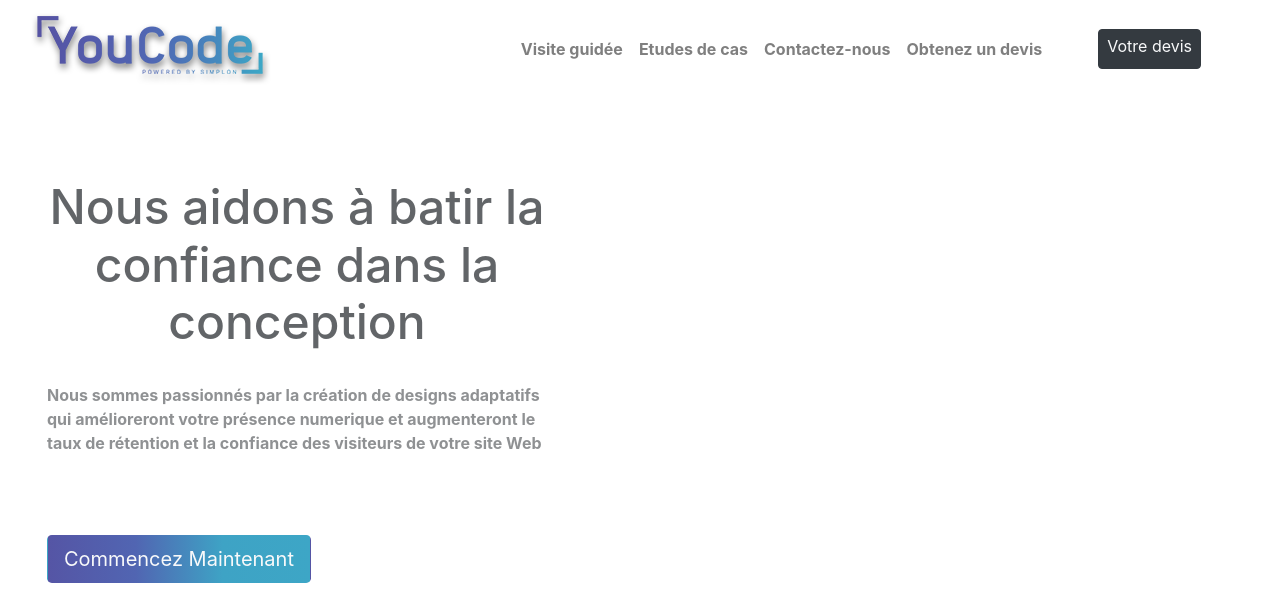
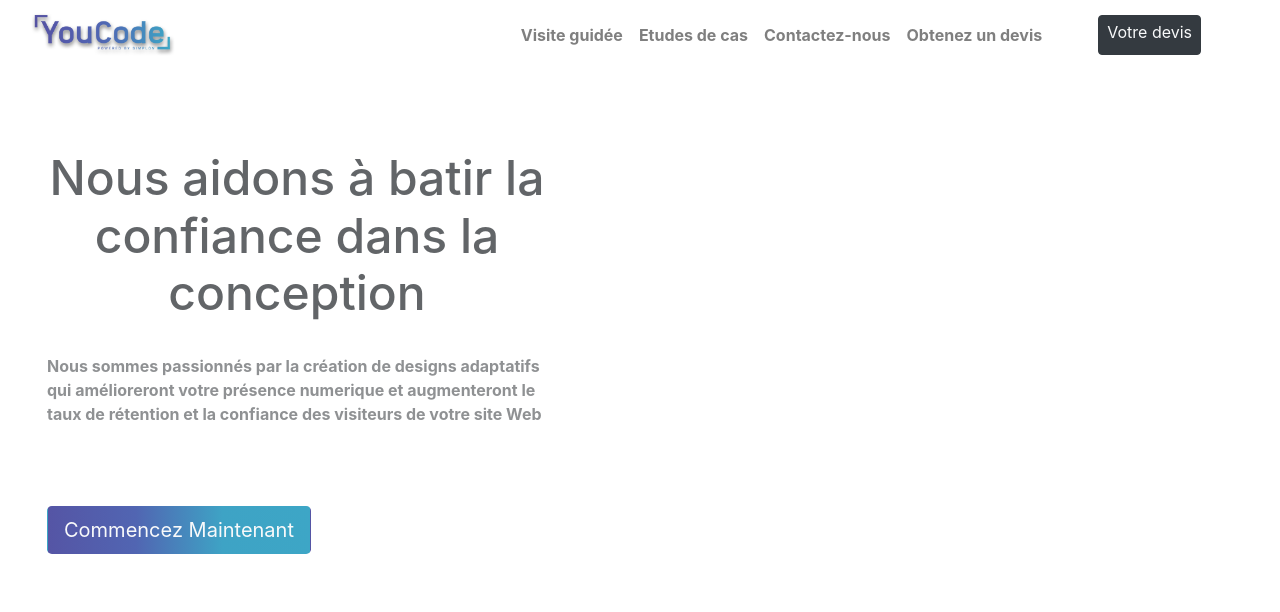
Before and after one commit to khouilid/brief_pro, a plain HTML site: page index.html in a window 1280 px wide. Shown: the top 612 px of the page. Drawn offline with nearby package versions, Linux system fonts and the light colour scheme.

Commit message:
last push for the last modification

```diff
--- a/index.html
+++ b/index.html
@@ -14,7 +14,7 @@
     <header>
         <div class="container">
             <nav class="navbar navbar-expand-lg navbar-light  ">
-              <a class="navbar-brand" href="#"><img src="img/logo-youcode.png" alt=""></a>
+              <a class="navbar-brand" href="#" ><img src="img/logo-youcode.png" width="60%" alt="logo"></a>
               <button class="navbar-toggler" type="button" data-toggle="collapse" data-target="#navbarNavAltMarkup"
                 aria-controls="navbarNavAltMarkup" aria-expanded="false" aria-label="Toggle navigation">
                 <span class="navbar-toggler-icon"></span>
```
